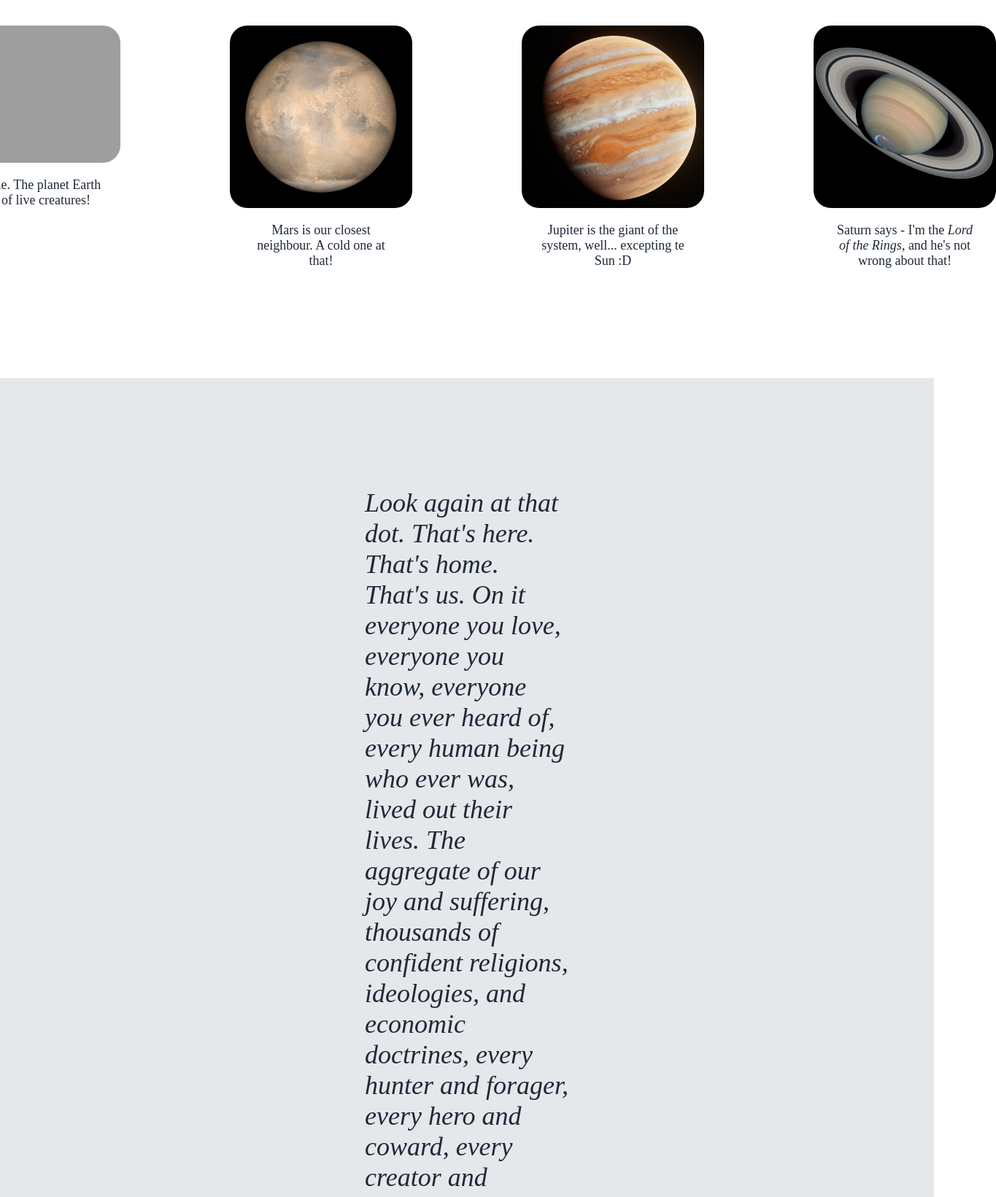
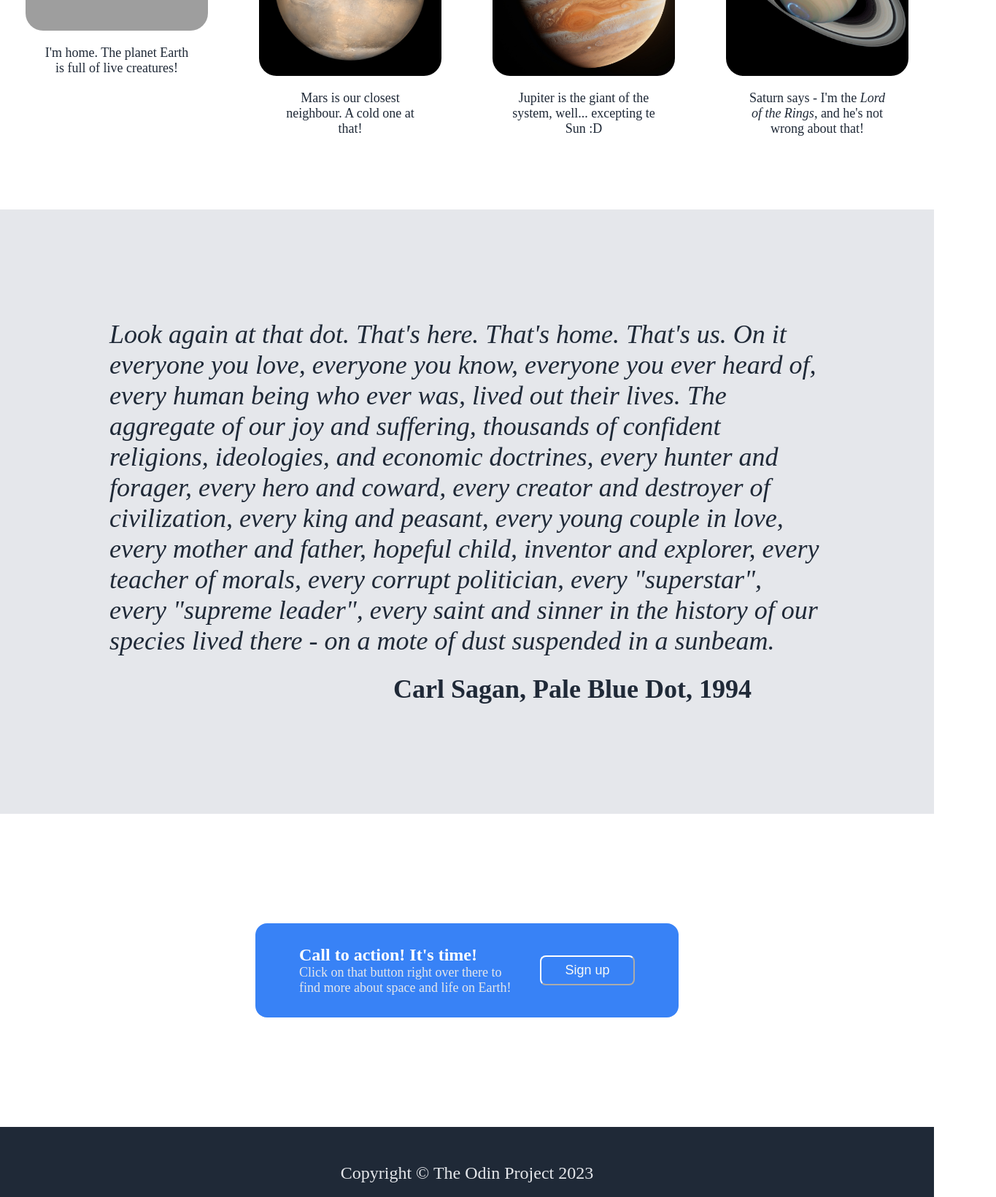
Before and after one commit to theinvestigattor/Landing-Page, a plain HTML site: page index.html in a window 1280 px wide. Shown: the part 754-2394 px from the top of the page at 73% size, 1365 px wide, since content can reach past the window. Drawn offline with Linux system fonts and the light colour scheme; grey boxes are pictures that could not be loaded.

Commit message:
adjust style to better fit smaller screen

```diff
--- a/style.css
+++ b/style.css
@@ -11,7 +11,7 @@ body {
 .header {
     display: flex;
     justify-content: space-between;
-    padding: 20px 150px 150px;
+    padding: 20px 100px 100px;
 }
 
 .logo {
@@ -41,13 +41,13 @@ a:hover {
 }
 
 .section1 .content img {
-    width: 900px;
+    width: 650px;
     height: auto;
 }
 
 .section1 .content {
     display: flex;
-    padding: 0px 150px 150px;
+    padding: 0px 100px 100px;
     justify-content: space-between;
     align-items: center;
     font-size: 18px;
@@ -84,13 +84,13 @@ button.sign-up {
     display: flex;
     flex-direction: column;
     align-items: center;
-    padding: 50px 150px 150px;
+    padding: 50px 100px 100px;
 }
 
 .section2 .container {
     display: flex;
     justify-content: center;
-    gap: 150px;
+    gap: 70px;
 
   }
 
@@ -118,7 +118,7 @@ button.sign-up {
 .section3 {
     display: flex;
     flex-direction: column;
-    padding: 150px 500px;
+    padding: 150px;
     background-color: #e5e7eb;
     font-size: 36px;
     color: #1f2937;
@@ -137,8 +137,10 @@ button.sign-up {
 .section4 {
     display: flex;
     margin: 150px 350px;
-    padding: 50px 200px;
+    padding: 30px 60px;
     justify-content: space-between;
+    align-items: center;
+    gap: 24px;
     background-color: #3882f6;
     border-radius: 16px;
 }
@@ -146,6 +148,7 @@ button.sign-up {
 .section4 .text {
     font-size: 18px;
     color: #e5e7eb;
+    min-width: 130px;
 }
 
 .section4 .action {
@@ -158,9 +161,11 @@ button.sign-up {
     background-color: #3882f6;
     color: #f9faf8;
     font-size: 18px;
-    padding: 8px 48px;
+    padding: 8px 32px;
     border-radius: 8px;
     border-color: white;
+    max-height: 48px;
+    min-width: 130px;
 }
 
 .footer {
```
